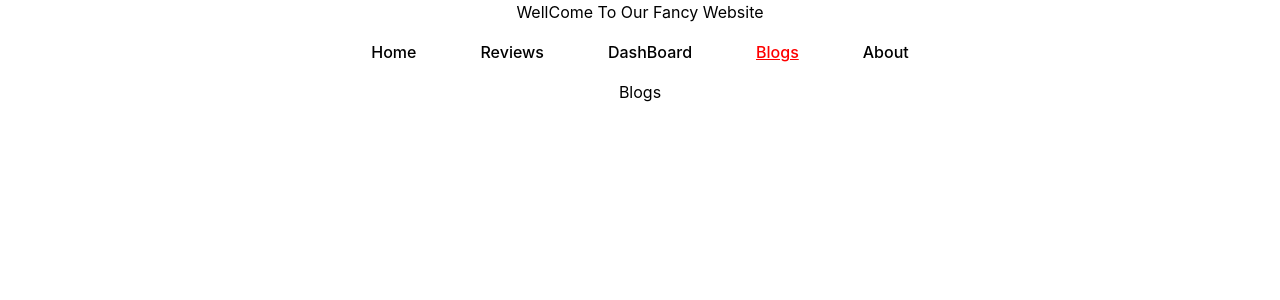
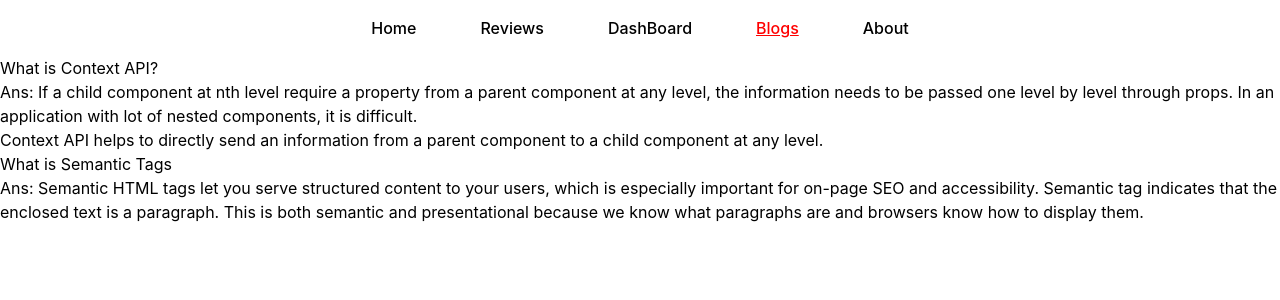
Before and after one commit to abdurrazzakhera/platStataiton, a React (Create React App) app: page /blogs in a window 1280 px wide. Shown: the top 300 px of the page. Built offline with nearby package versions, Linux system fonts and the light colour scheme.

Commit message:
question add

```diff
--- a/public/index.html
+++ b/public/index.html
@@ -24,7 +24,7 @@
       work correctly both with client-side routing and a non-root public URL.
       Learn how to configure a non-root public URL by running `npm run build`.
     -->
-    <title>React App</title>
+    <title>Playstation World</title>
   </head>
   <body>
     <noscript>You need to enable JavaScript to run this app.</noscript>
--- a/src/App.css
+++ b/src/App.css
@@ -1,7 +1,3 @@
-.App {
-  text-align: center;
-}
-
 .App-logo {
   height: 40vmin;
   pointer-events: none;
--- a/src/components/Blogs/Blogs.js
+++ b/src/components/Blogs/Blogs.js
@@ -3,7 +3,27 @@ import React from "react";
 const Blogs = () => {
   return (
     <div>
-      <h2>Blogs</h2>
+      <div>
+        <h2>What is Context API?</h2>
+        <p>
+          Ans: If a child component at nth level require a property from a
+          parent component at any level, the information needs to be passed one
+          level by level through props. In an application with lot of nested
+          components, it is difficult. <br />
+          Context API helps to directly send an information from a parent
+          component to a child component at any level.
+        </p>
+      </div>
+      <div>
+        <h2>What is Semantic Tags</h2>
+        <p>
+          Ans: Semantic HTML tags let you serve structured content to your
+          users, which is especially important for on-page SEO and
+          accessibility. Semantic tag indicates that the enclosed text is a
+          paragraph. This is both semantic and presentational because we know
+          what paragraphs are and browsers know how to display them.
+        </p>
+      </div>
     </div>
   );
 };
--- a/src/components/DashBoard/DashBoard.js
+++ b/src/components/DashBoard/DashBoard.js
@@ -20,17 +20,20 @@ const DashBoard = () => {
       .then((data) => setData(data));
   }, []);
   return (
-    <div>
+    <div className='container'>
       <h1>DashBoard</h1>
-      <div>
-        <LineChart data={data} width={600} height={500}>
+      <div className='flex items-end gap-5 justify-around'>
+        <div className='border-b-4'>
+          <LineChart data={data} width={530} height={500}>
             <Line type='monotone' dataKey='revenue' stroke='#8884d8'></Line>
             <CartesianGrid stroke='#ccc' />
             <XAxis dataKey='investment' />
             <YAxis />
             <Tooltip></Tooltip>
           </LineChart>
-        <BarChart width={730} height={250} data={data}>
+        </div>
+        <div className='border-b-4'>
+          <BarChart width={530} height={250} data={data}>
             <CartesianGrid strokeDasharray='3 3' />
             <XAxis dataKey='month' />
             <YAxis />
@@ -41,6 +44,7 @@ const DashBoard = () => {
           </BarChart>
         </div>
       </div>
+    </div>
   );
 };
 
--- a/src/components/Header/Header.js
+++ b/src/components/Header/Header.js
@@ -5,7 +5,6 @@ import "./Header.css";
 const Header = () => {
   return (
     <div>
-      <h2>WellCome To Our Fancy Website</h2>
       <nav className='flex justify-center space-x-10 my-4'>
         <CustomLink className='btn-manu' to='./home'>
           Home
--- a/src/components/Home/Home.js
+++ b/src/components/Home/Home.js
@@ -10,13 +10,12 @@ const Home = () => {
   return (
     <div>
       <div>
-        <h2>Home Page</h2>
         <div className='container mx-auto'>
           <HomeBanner></HomeBanner>
         </div>
       </div>
       <div>
-        <h2>The review langth : {reviews.length}</h2>
+        <h2>Top Review</h2>
         <div className='container mx-auto grid grid-cols-3 gap-4 border-2 p-2'>
           {reviews.slice(0, 3).map((review) => (
             <Review review={review}></Review>
--- a/src/components/HomeBanner/HomeBanner.js
+++ b/src/components/HomeBanner/HomeBanner.js
@@ -5,19 +5,21 @@ const HomeBanner = () => {
   return (
     <div className='grid grid-cols-5 gap-4 border-2'>
       <div className='col-span-3 mt-5'>
-        <h2 className='text-4xl text-sky-600 '>Lorem ipsum dolor sit amet.</h2>
+        <h2 className='text-4xl text-sky-600 '>PLAYSTATION 5</h2>
+        <h3>PLAY HAS NO LIMITS</h3>
         <p className='text-xl justify-self-center  mx-auto w-9/12 my-3'>
-          Lorem ipsum dolor sit amet consectetur, adipisicing elit. Optio
-          labore, velit voluptas quidem eos magnam quisquam maiores ratione
-          dolorum non expedita nam ipsa cupiditate, eum corporis aliquam saepe
-          inventore sapiente!
+          The PS5 is a genuine leap forward for console gaming, offering
+          gorgeous 4K performance, stunningly fast load times and a truly
+          game-changing controller that makes playing games more immersive and
+          tactile than ever.PlayStation’s brand tagline, "Play Has No Limits,"
+          comes to life in an evocative visual metaphor.
         </p>
         <button className='btn-demo '>Live Demo</button>
       </div>
       <div>
         <img
           className='imgSize'
-          src='https://www.reliancedigital.in/medias/Apple-iPhone-13-Mini-Smartphones-491997714-i-1-1200Wx1200H?context=bWFzdGVyfGltYWdlc3wxMTYxODl8aW1hZ2UvanBlZ3xpbWFnZXMvaDI0L2gzNC85NjM3MzI1OTYzMjk0LmpwZ3wzNDI5ZTA2ZmE2ZDFkMTYxMzA5MjdjMWU2ZTY5ZjgxNjVlNjAyN2QxZmU1MWI2NjEzODIwODA4OTk4ZDllMjVk'
+          src='https://images.unsplash.com/photo-1622297845775-5ff3fef71d13?ixlib=rb-1.2.1&ixid=MnwxMjA3fDB8MHxwaG90by1wYWdlfHx8fGVufDB8fHx8&auto=format&fit=crop&w=1414&q=80'
           alt=''
         />
       </div>
--- a/src/components/Review/Review.js
+++ b/src/components/Review/Review.js
@@ -1,9 +1,14 @@
 import React from "react";
 
 const Review = ({ review }) => {
+  const { name, comment, rating } = review;
   return (
-    <div className='bg-red-200 rounded-lg p-2'>
-      <h3 className='text-xl'>{review.name}</h3>
+    <div className='border border-gray-500 rounded-lg p-2'>
+      <h3 className='text-xl'>Name:{name}</h3>
+      <p>{comment}</p>
+      <p>
+        Ratting :<small> {rating} of 4</small>
+      </p>
     </div>
   );
 };
--- a/src/components/Reviews/Reviews.js
+++ b/src/components/Reviews/Reviews.js
@@ -6,7 +6,7 @@ const Reviews = () => {
   const [reviews, setReviews] = useReviews();
   return (
     <div>
-      <h1>This is Reviews</h1>
+      <h1>What Our Client Say!!</h1>
       <div className='container mx-auto grid grid-cols-3 gap-4'>
         {reviews.map((review) => (
           <Review review={review}></Review>
```
Also changed, not shown: public/reviews.json (+6 -6 lines), src/PS-5.png (added). Lines whose indentation alone changed are shown as unchanged.
